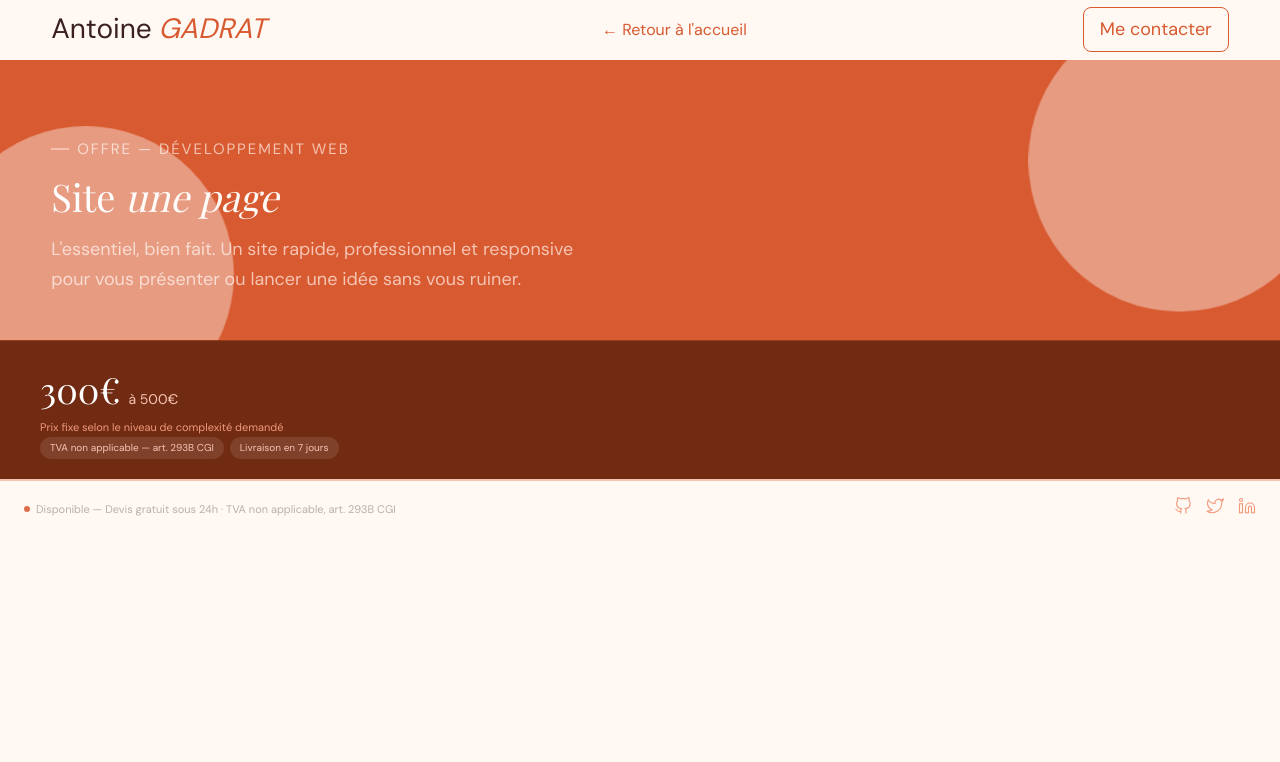
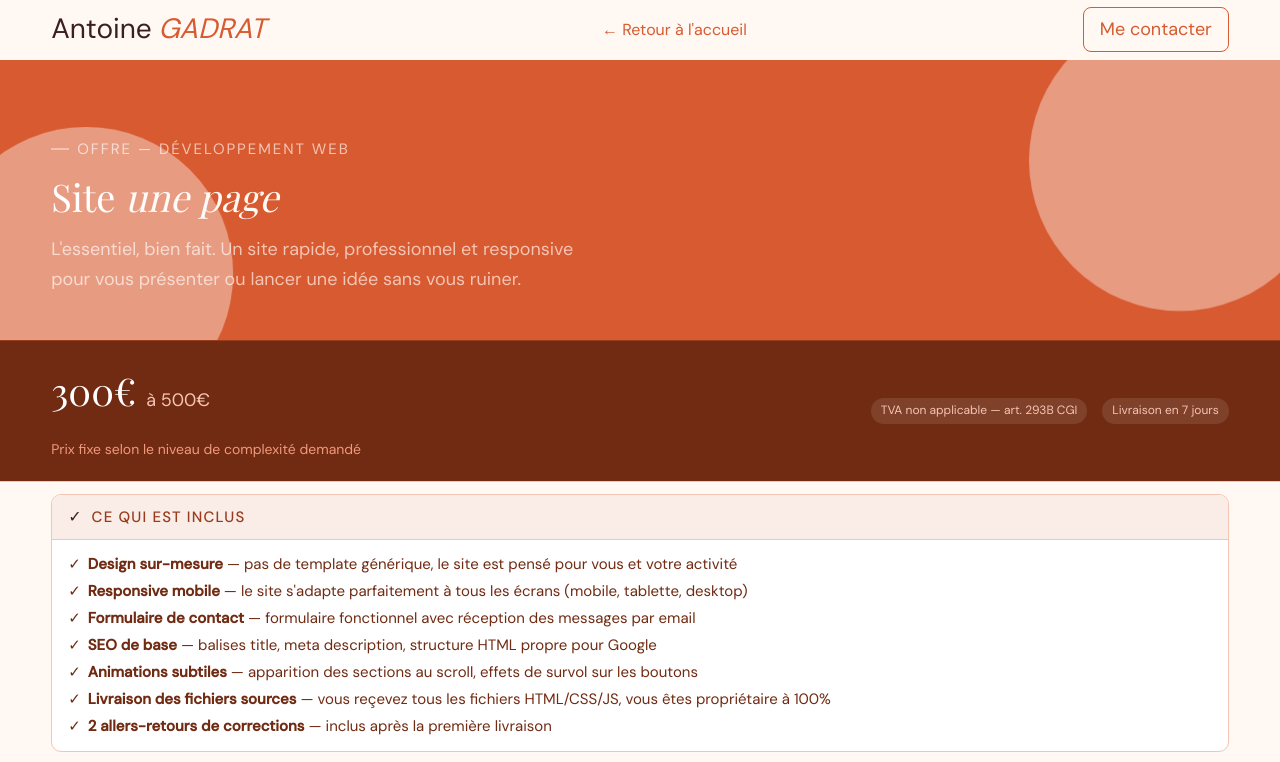
Before and after one commit to AntoineA4/My-Freelancer-Website, a React (Vite) app: page /op-offre in a window 1280 px wide. Shown: the top 762 px of the page. Built offline with nearby package versions, Linux system fonts and the light colour scheme; a web font is replaced by a local one.

Commit message:
feat: infos box offre pages

```diff
--- /dev/null
+++ b/src/components/Offres/Non-include.jsx
@@ -0,0 +1,27 @@
+function NonInclude ({items = []}) {
+
+    return (
+        <section className="offre-infos-box">
+            <div className="infos-offre-head">
+                <span className="ih-icon">✗</span>
+                <div className="infos-title">Non inclus</div>
+            </div>
+            <div className="infos-body">
+                <ul className="offre-items">
+                {items.map((item, index) =>(
+                    <li key = {index}>
+                        <span className="ico">✗</span>
+                        <div>
+                            <strong>{item.main}</strong>
+                            {item.text && <span> — {item.text}</span>}
+                        </div>
+                    </li>
+                ))}
+            </ul>
+            </div>
+        </section>
+    );
+
+};
+
+export default NonInclude;
--- a/src/components/Site-une-page/Price-range.jsx
+++ b/src/components/Offres/Price-range.jsx
@@ -11,17 +11,17 @@ function PriceBand ({
 }){
     return (
         <section className={`price-band ${PbClass}`}>
-            <div>
+            <div className='price-right-part'>
                 <div className="price-main">
-                   <div className="price-amount">{MainPrice}</div>
+                    <div className="price-amount">{MainPrice}</div>
                     <div className="price-range">{SecondPrice}</div>
                 </div>
                 <div className="price-note">{Note}</div>
-                <div className="price-badges">
+            </div>
+             <div className="price-badges">
                     <div className="pbadge">{TVABadge}</div>
                     <div className="pbadge">{SecondBadge}</div>
                 </div>
-            </div>
         </section>
     );
 };
--- /dev/null
+++ b/src/components/Offres/Whats-included.jsx
@@ -0,0 +1,27 @@
+import '../../styles/components/Offre-Pages/WhatsIncluded.scss'
+
+function WhatsIncluded ({items = []}) {
+    return(
+        <section className="offre-infos-box">
+            <div className="infos-offre-head">
+                <span className="ih-icon">✓</span>
+                <div className="infos-title">Ce qui est inclus</div>
+            </div>
+            <div className="infos-body">
+                <ul className="offre-items">
+                {items.map((item, index) =>(
+                    <li key = {index}>
+                        <span class="ico">✓</span>
+                        <div>
+                            <strong>{item.main}</strong>
+                            {item.text && <span> — {item.text}</span>}
+                        </div>
+                    </li>
+                ))}
+            </ul>
+            </div>
+        </section>
+    );
+};
+
+export default WhatsIncluded;
--- a/src/pages/OP-Offre.jsx
+++ b/src/pages/OP-Offre.jsx
@@ -1,5 +1,7 @@
 import Hero from "../components/Hero-home";
-import PriceBand from "../components/Site-une-page/Price-range";
+import PriceBand from "../components/Offres/Price-range";
+import WhatsIncluded from "../components/Offres/Whats-included";
+import NonInclude from "../components/Offres/Non-include";
 
 function OPOffre () {
 
@@ -22,6 +24,26 @@ function OPOffre () {
                 TVABadge = 'TVA non applicable — art. 293B CGI'
                 SecondBadge = 'Livraison en 7 jours'
             />
+            <WhatsIncluded items={[
+                { main: 'Design sur-mesure', text: "pas de template générique, le site est pensé pour vous et votre activité" },
+                { main: 'Responsive mobile', text: "le site s'adapte parfaitement à tous les écrans (mobile, tablette, desktop)" },
+                { main: 'Formulaire de contact', text: "formulaire fonctionnel avec réception des messages par email" },
+                { main: 'SEO de base', text: "balises title, meta description, structure HTML propre pour Google" },
+                { main: 'Animations subtiles', text: "apparition des sections au scroll, effets de survol sur les boutons" },
+                { main: 'Livraison des fichiers sources' , text: "vous reçevez tous les fichiers HTML/CSS/JS, vous êtes propriétaire à 100%"},
+                { main: '2 allers-retours de corrections', text: "inclus après la première livraison" },
+            ]} />
+            <section className="nonInclude-and-moda">
+                <NonInclude items = {[
+                    {main: 'Pages supplémentaires'},
+                    {main: 'Hébergement & domaine'},
+                    {main: 'Rédaction des textes'},
+                    {main: 'Création de photos ou logo'},
+                    {main: 'Maintenance mensuelle'},
+                    {main: 'Boutique en ligne'},
+
+                ]}/>
+            </section>
         </>
     );
 };
--- a/src/styles/_variables.scss
+++ b/src/styles/_variables.scss
@@ -125,6 +125,33 @@ $font-medium:  500;
         padding: .875rem 1rem;
     }
 }
+
+@mixin infos-offre {
+    background: $color-bg-white;
+    border: 0.5px solid $color-border;
+    border-radius: 10px;
+    overflow: hidden;
+    margin-bottom: 1rem;;
+    .infos-offre-head {
+        display: flex;
+        align-items: center;
+        gap: 10px;
+        background: $color-bg-creme-alt;
+        padding: .55rem 1rem;
+        border-bottom: 0.5px solid $color-border;
+        .infos-title {
+            font-size: $font-size-md;
+            font-weight: $font-medium;
+            text-transform: uppercase;
+            letter-spacing: .08em;
+            color: $color-text-secondary;
+            }
+        }
+    .infos-body {
+        padding: .875rem 1rem;
+    }
+}
+
 // ── Animation ──
 @mixin fade-up($delay: 0s) {
   animation: fadeUp .5s $delay ease both;
--- a/src/styles/components/Offre-Pages/PriceBand.scss
+++ b/src/styles/components/Offre-Pages/PriceBand.scss
@@ -1,28 +1,40 @@
 .price-band{
-    padding:1.25rem 2.5rem;
+    padding:1.25rem 0rem;
     @include flex-between;
     flex-wrap:wrap;
-    gap:8px;}
+}
+.price-right-part{
+    display: flex;
+    flex-direction: column;
+    margin-left: 4%;
+}
 .price-main{
     display:flex;
     align-items:baseline;
-    gap:8px;}
+    gap:10px;
+    margin-bottom: 1rem;
+}
 .price-amount{
     font-family:'Playfair Display',serif;
-    font-size:36px;
-    color:$color-bg-white;}
+    font-size:$font-size-3xl;
+    color:$color-bg-white;
+}
 .price-range{
-    font-size:14px;
-    color:$color-border;}
+    font-size:$font-size-lg;
+    color:$color-border;
+}
 .price-note{
-    font-size:11px;
-    color:$color-border-mid;}
+    font-size:$font-size-sm;
+    color:$color-border-mid;
+}
 .price-badges{
     display:flex;
-    gap:6px;
-    flex-wrap:wrap;}
+    gap:15px;
+    flex-wrap:wrap;
+    margin-right: 4%;
+}
 .pbadge{
-    font-size:10px;
+    font-size:$font-size-xs;
     padding:3px 10px;
     border-radius:20px;
     background:rgba(255,255,255,.1);
--- /dev/null
+++ b/src/styles/components/Offre-Pages/WhatsIncluded.scss
@@ -0,0 +1,4 @@
+.offre-infos-box {
+    @include infos-offre;
+    margin: 1% 4%;
+}
```
